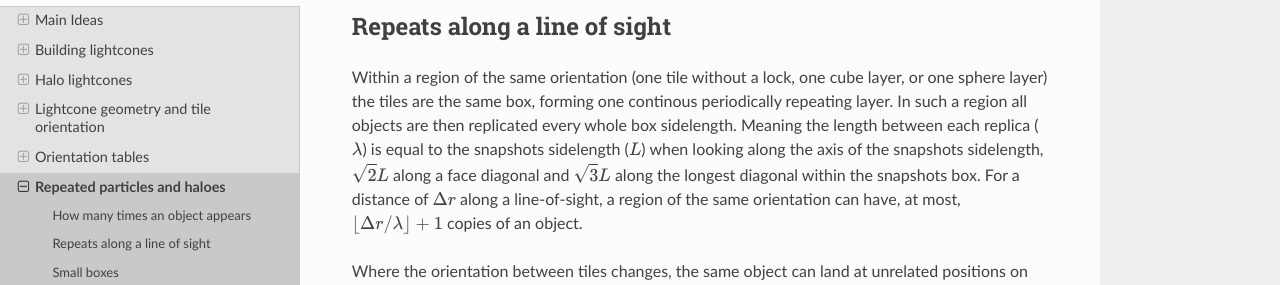
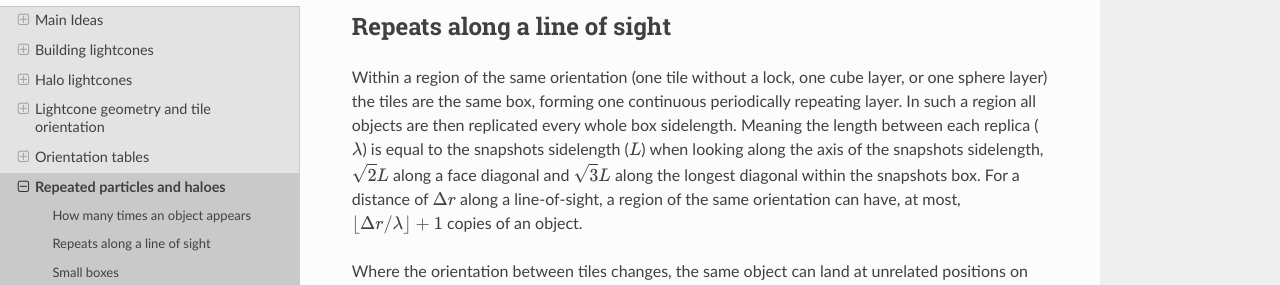
Before and after one commit to Will-McD/ExtraSWIFTLightcones, a Sphinx documentation site: the page built from docs/user_guide/repeated_objects.rst, in a window 1280 px wide and 900 px high, scrolled down 2591 px. Shown: the part 190-475 px from the top of the window. Built offline with Sphinx 7.4.7 and the Read the Docs theme 3.1.0, drawn with Linux system fonts in a browser that asks for light colours; pages that are not in the unit, such as notebooks, are missing from menus.

Commit message:
fixed typos

```diff
--- a/docs/examples.rst
+++ b/docs/examples.rst
@@ -69,7 +69,7 @@
 
    * - ``snapshot_number_density_comparison.py`` / ``.sh``
      - compares the number density of dark matter particles in the snapshot lightcones with the expected
-       number density from the inital snapshots
+       number density from the initial snapshots
 
    * - ``snapshot_close_repeat_check.py`` / ``.sh``
      - checks a lightcone for close repeats of the same SWIFT cells before building it, for every orientation lock and
--- a/docs/user_guide/repeated_objects.rst
+++ b/docs/user_guide/repeated_objects.rst
@@ -117,7 +117,7 @@
 -----------------------------
 
 Within a region of the same orientation (one tile without a lock, one cube layer, or one sphere layer) the tiles are the
-same box, forming one continous periodically repeating layer. In such a region all objects are then replicated every
+same box, forming one continuous periodically repeating layer. In such a region all objects are then replicated every
 whole box sidelength. Meaning the length between each replica (:math:`\lambda`) is equal to the snapshots
 sidelength (:math:`L`) when looking along the axis of the snapshots sidelength, :math:`\sqrt{2}L` along a face diagonal
 and :math:`\sqrt{3}L` along the longest diagonal within the snapshots box.
```
